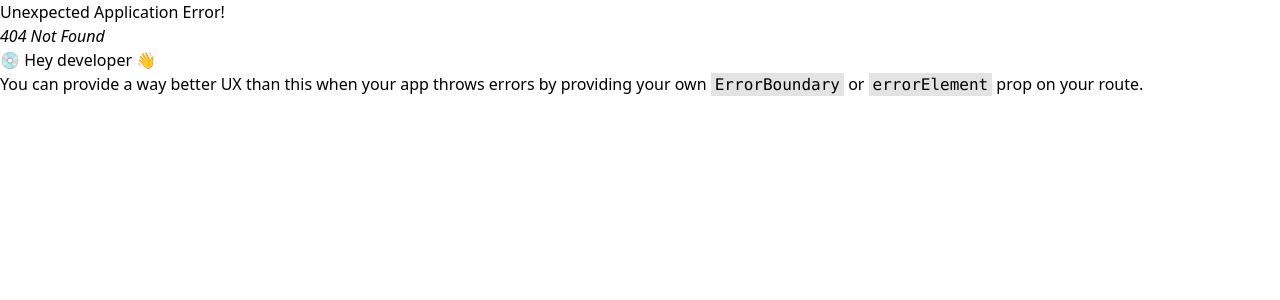
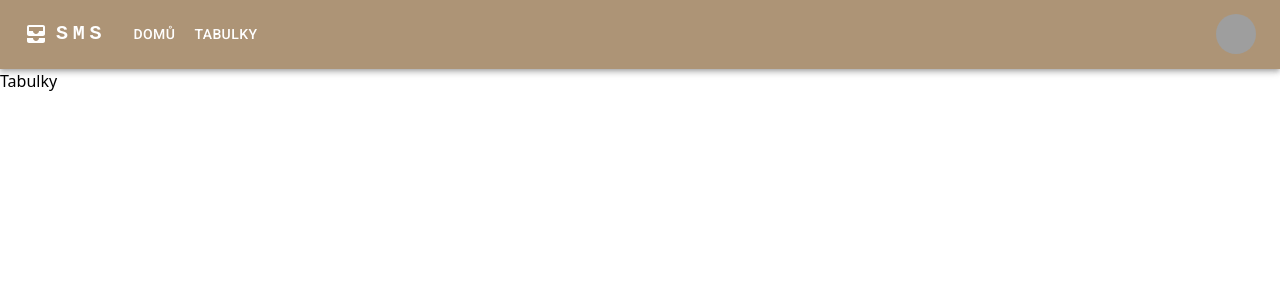
Before and after one commit to Efreenka/stash-management-system, a React (Vite) app: page /tabulky in a window 1280 px wide. Before the commit this address had no page. Shown: the top 300 px of the page. Built offline with nearby package versions, Linux system fonts and the light colour scheme; grey boxes are pictures that could not be loaded.

Commit message:
add NotFound page, add theme

```diff
--- a/src/components/Header.tsx
+++ b/src/components/Header.tsx
@@ -1,13 +1,166 @@
+import { useState } from "react"
 import { NavLink } from "react-router-dom"
+import AppBar from '@mui/material/AppBar'
+import Box from '@mui/material/Box'
+import Toolbar from '@mui/material/Toolbar'
+import IconButton from '@mui/material/IconButton'
+import Typography from '@mui/material/Typography'
+import Menu from '@mui/material/Menu'
+import MenuIcon from '@mui/icons-material/Menu'
+import Container from '@mui/material/Container'
+import Avatar from '@mui/material/Avatar'
+import Button from '@mui/material/Button'
+import Tooltip from '@mui/material/Tooltip'
+import MenuItem from '@mui/material/MenuItem'
+import AllInboxIcon from '@mui/icons-material/AllInbox'
+
+const pages = [{name: "Domů", page: "/"}, {name:"Tabulky", page:"/tabulky"}]
+const settings = ['Profil', 'Odhlásit se']
 
 const Header = () => {
+  const [anchorElNav, setAnchorElNav] = useState<null | HTMLElement>(null)
+  const [anchorElUser, setAnchorElUser] = useState<null | HTMLElement>(null)
+
+  const handleOpenNavMenu = (event: React.MouseEvent<HTMLElement>) => {
+    setAnchorElNav(event.currentTarget)
+  }
+
+  const handleOpenUserMenu = (event: React.MouseEvent<HTMLElement>) => {
+    setAnchorElUser(event.currentTarget)
+  }
+
+  const handleCloseNavMenu = () => {
+    setAnchorElNav(null)
+  }
+
+  const handleCloseUserMenu = () => {
+    setAnchorElUser(null)
+  }
+
   return (
     <>
-      <div className=" flex">Header</div>
-      <NavLink to="/" >Domů</NavLink>
-      <NavLink to="/table" >Tabulky</NavLink>
+      <AppBar position="static">
+        <Container maxWidth="xl">
+          <Toolbar disableGutters>
+            <AllInboxIcon sx={{ display: { xs: 'none', md: 'flex' }, mr: 1 }} />
+            <Typography
+              variant="h6"
+              noWrap
+              component="a"
+              href="#Stash-management-system"
+              sx={{
+                mr: 2,
+                display: { xs: 'none', md: 'flex' },
+                fontFamily: 'monospace',
+                fontWeight: 700,
+                letterSpacing: '.3rem',
+                color: 'inherit',
+                textDecoration: 'none',
+              }}
+            >
+              SMS
+            </Typography>
+
+            <Box sx={{ flexGrow: 1, display: { xs: 'flex', md: 'none' } }}>
+              <IconButton
+                size="large"
+                aria-label="account of current user"
+                aria-controls="menu-appbar"
+                aria-haspopup="true"
+                onClick={handleOpenNavMenu}
+                color="inherit"
+              >
+                <MenuIcon />
+              </IconButton>
+              <Menu
+                id="menu-appbar"
+                anchorEl={anchorElNav}
+                anchorOrigin={{
+                  vertical: 'bottom',
+                  horizontal: 'left',
+                }}
+                keepMounted
+                transformOrigin={{
+                  vertical: 'top',
+                  horizontal: 'left',
+                }}
+                open={Boolean(anchorElNav)}
+                onClose={handleCloseNavMenu}
+                sx={{
+                  display: { xs: 'block', md: 'none' },
+                }}
+              >
+                {pages.map((page, index) => (
+                  <MenuItem key={index} onClick={handleCloseNavMenu}>
+                    <Typography textAlign="center"><NavLink to={`${page.page}`} >{page.name}</NavLink></Typography>
+                  </MenuItem>
+                ))}
+              </Menu>
+            </Box>
+            <AllInboxIcon sx={{ display: { xs: 'flex', md: 'none' }, mr: 1 }} />
+            <Typography
+              variant="h5"
+              noWrap
+              component="a"
+              href="#app-bar-with-responsive-menu"
+              sx={{
+                mr: 2,
+                display: { xs: 'flex', md: 'none' },
+                flexGrow: 1,
+                fontFamily: 'monospace',
+                fontWeight: 700,
+                letterSpacing: '.3rem',
+                color: 'inherit',
+                textDecoration: 'none',
+              }}
+            >
+              SMS
+            </Typography>
+            <Box sx={{ flexGrow: 1, display: { xs: 'none', md: 'flex' } }}>
+              {pages.map((page, index) => (
+                <Button
+                  key={index}
+                  onClick={handleCloseNavMenu}
+                  sx={{ my: 2, color: 'white', display: 'block' }}
+                >
+                  <NavLink to={`${page.page}`} >{page.name}</NavLink>
+                </Button>
+              ))}
+            </Box>
+
+            <Box sx={{ flexGrow: 0 }}>
+              <Tooltip title="Open settings">
+                <IconButton onClick={handleOpenUserMenu} sx={{ p: 0 }}>
+                  <Avatar alt="Remy Sharp" src="/static/images/avatar/2.jpg" />
+                </IconButton>
+              </Tooltip>
+              <Menu
+                sx={{ mt: '45px' }}
+                id="menu-appbar"
+                anchorEl={anchorElUser}
+                anchorOrigin={{
+                  vertical: 'top',
+                  horizontal: 'right',
+                }}
+                keepMounted
+                transformOrigin={{
+                  vertical: 'top',
+                  horizontal: 'right',
+                }}
+                open={Boolean(anchorElUser)}
+                onClose={handleCloseUserMenu}
+              >
+                {settings.map((setting, index) => (
+                  <MenuItem key={index} onClick={handleCloseUserMenu}>
+                    <Typography textAlign="center">{setting}</Typography>
+                  </MenuItem>
+                ))}
+              </Menu>
+            </Box>
+          </Toolbar>
+        </Container>
+      </AppBar>
     </>
-
   )
 }
 
--- a/src/main.tsx
+++ b/src/main.tsx
@@ -2,15 +2,33 @@
 import ReactDOM from 'react-dom/client'
 import './index.css'
 import { createBrowserRouter, RouterProvider } from "react-router-dom"
+import { createTheme, ThemeProvider } from '@mui/material'
 import DefaultLayout from './views/layout/DefaultLayout.tsx'
 import Home from './views/Home.tsx'
 import TableList from './views/TableList.tsx'
+import NotFound from './views/NotFound.tsx'
 
 import '@fontsource/roboto/300.css'
 import '@fontsource/roboto/400.css'
 import '@fontsource/roboto/500.css'
 import '@fontsource/roboto/700.css'
 
+const theme = createTheme({
+  palette: {
+    primary: {
+      light: '#ad9476',
+      main: '#ad9476',
+      dark: '#002884',
+      contrastText: '#fff',
+    },
+    secondary: {
+      light: '#ff7961',
+      main: '#f44336',
+      dark: '#ba000d',
+      contrastText: '#000',
+    },
+  },
+})
 
 const router = createBrowserRouter([
   {
@@ -22,15 +40,21 @@
         element: <Home />,
       },
       {
-        path: "/table",
+        path: "/tabulky",
         element: <TableList />,
       },
     ],
   },
+  {
+    path: "*",
+    element: <NotFound />
+  }
 ])
 
 ReactDOM.createRoot(document.getElementById('root')!).render(
   <React.StrictMode>
-    <RouterProvider router={router} />
+    <ThemeProvider theme={theme}>
+      <RouterProvider router={router} />
+    </ThemeProvider>
   </React.StrictMode>
 )
```
